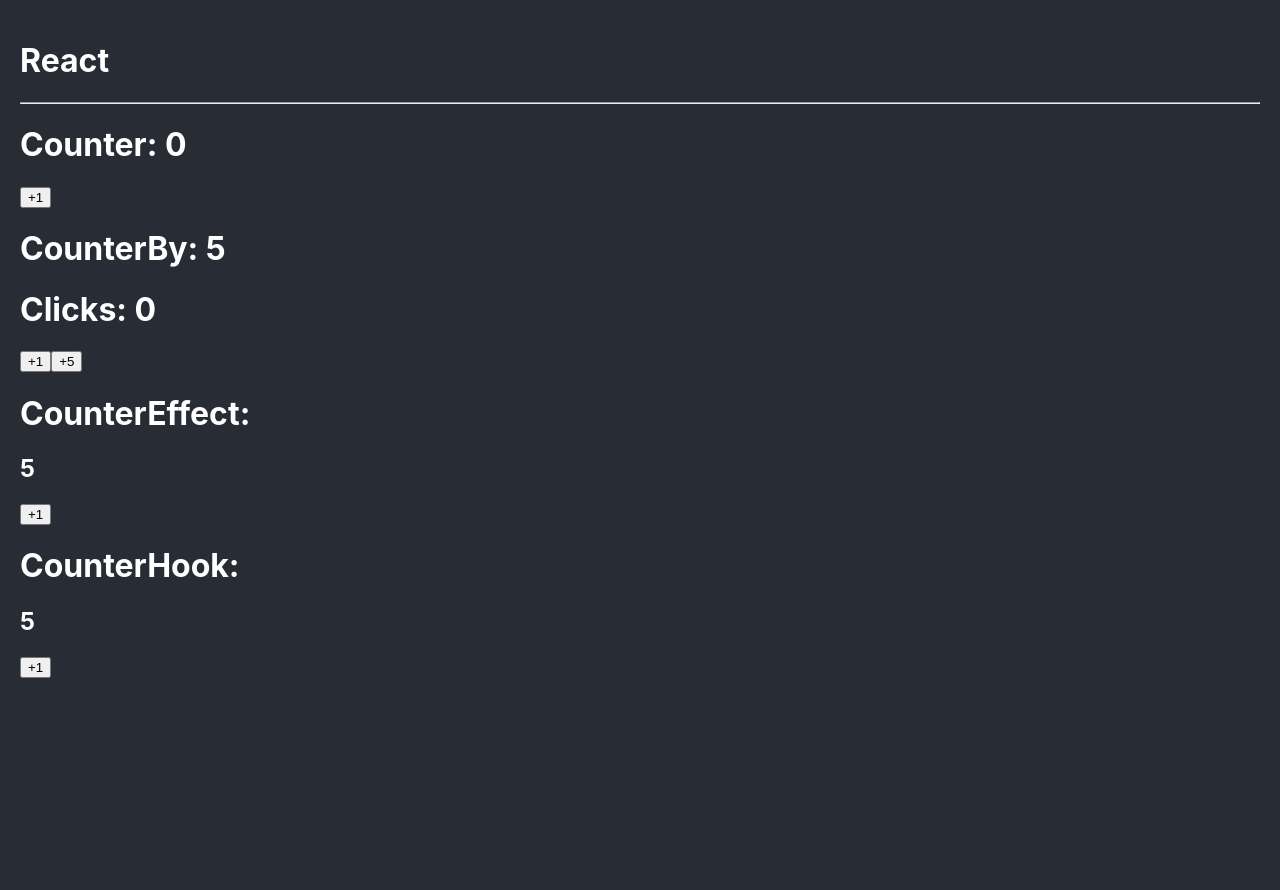
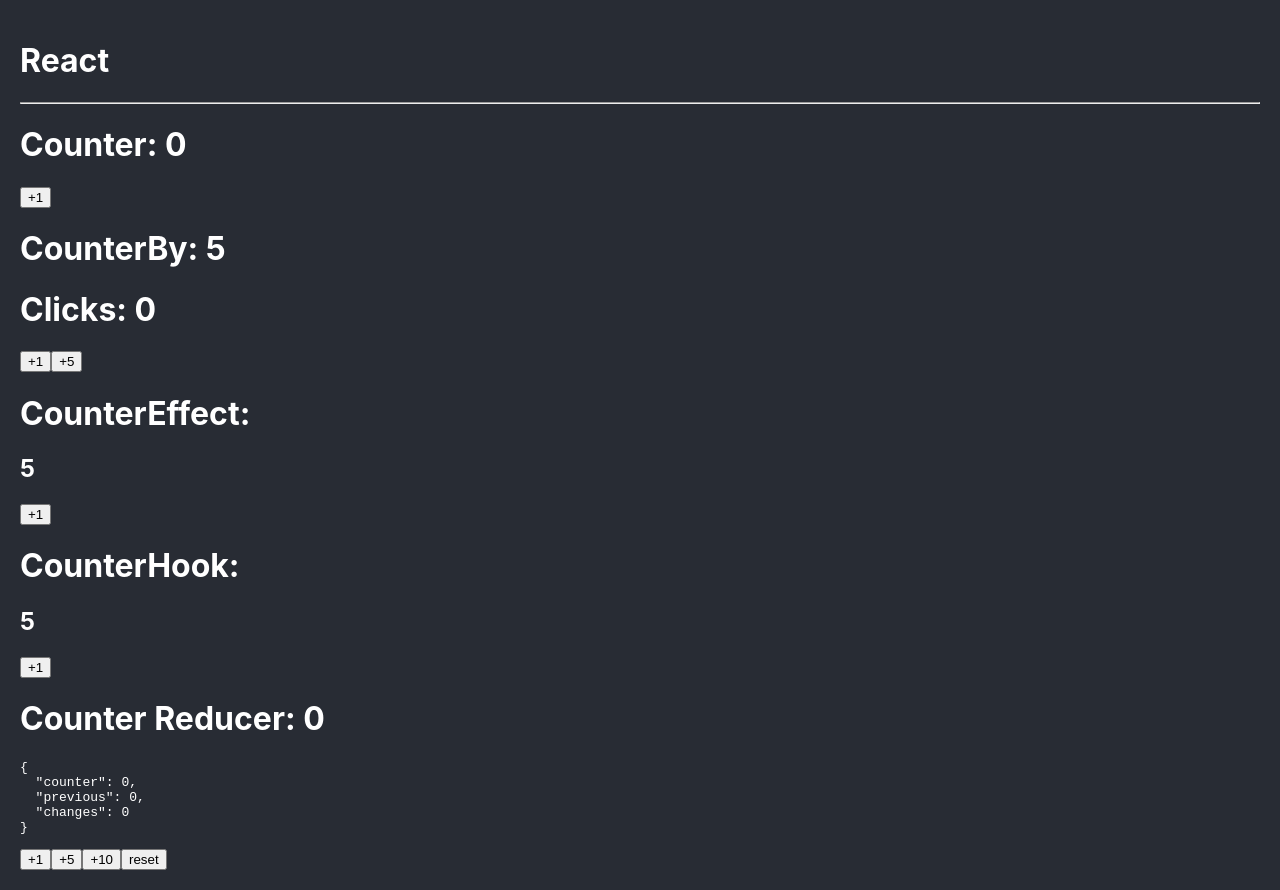
Before and after one commit to MaGaBoo/bases-react, a React (Create React App) app: page / in a window 1280 px wide. Before the commit the page ends 800 px from the top, so only its background shows below. Built offline with nearby package versions, Linux system fonts and the light colour scheme; the HTML template or start-up script is replaced by a standard one.

Commit message:
Added CounterReducer component

```diff
--- a/src/App.tsx
+++ b/src/App.tsx
@@ -3,6 +3,7 @@
 import CounterBy from './bases/CounterBy';
 import CounterEffect from './bases/CounterEffect';
 import CounterHook from './bases/CounterHook';
+import CounterReducer from './bases/CounterReducer';
 
 function App() {
   return (
@@ -14,6 +15,7 @@
       <CounterBy />
       <CounterEffect />
       <CounterHook />
+      <CounterReducer />
       </>
     </div>
   );
```
